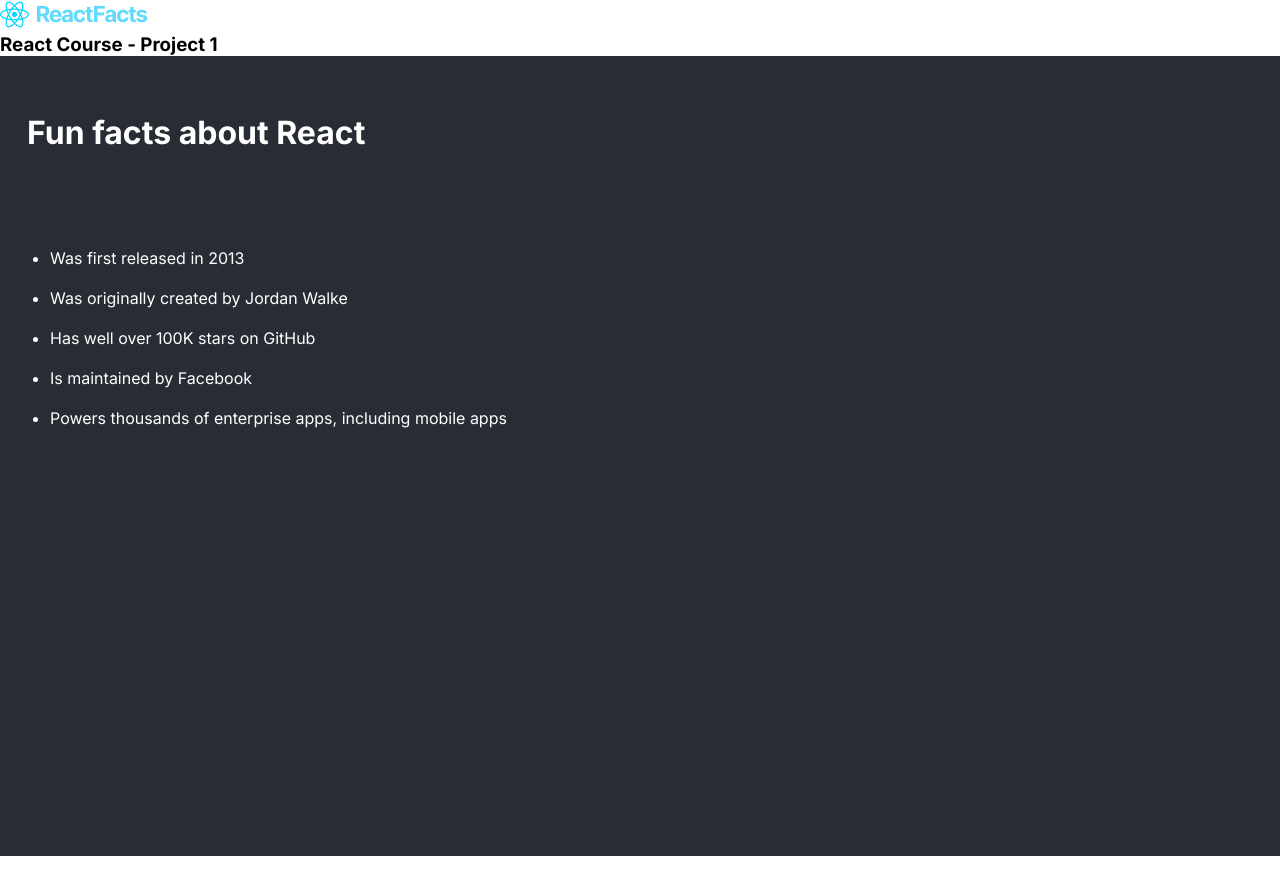
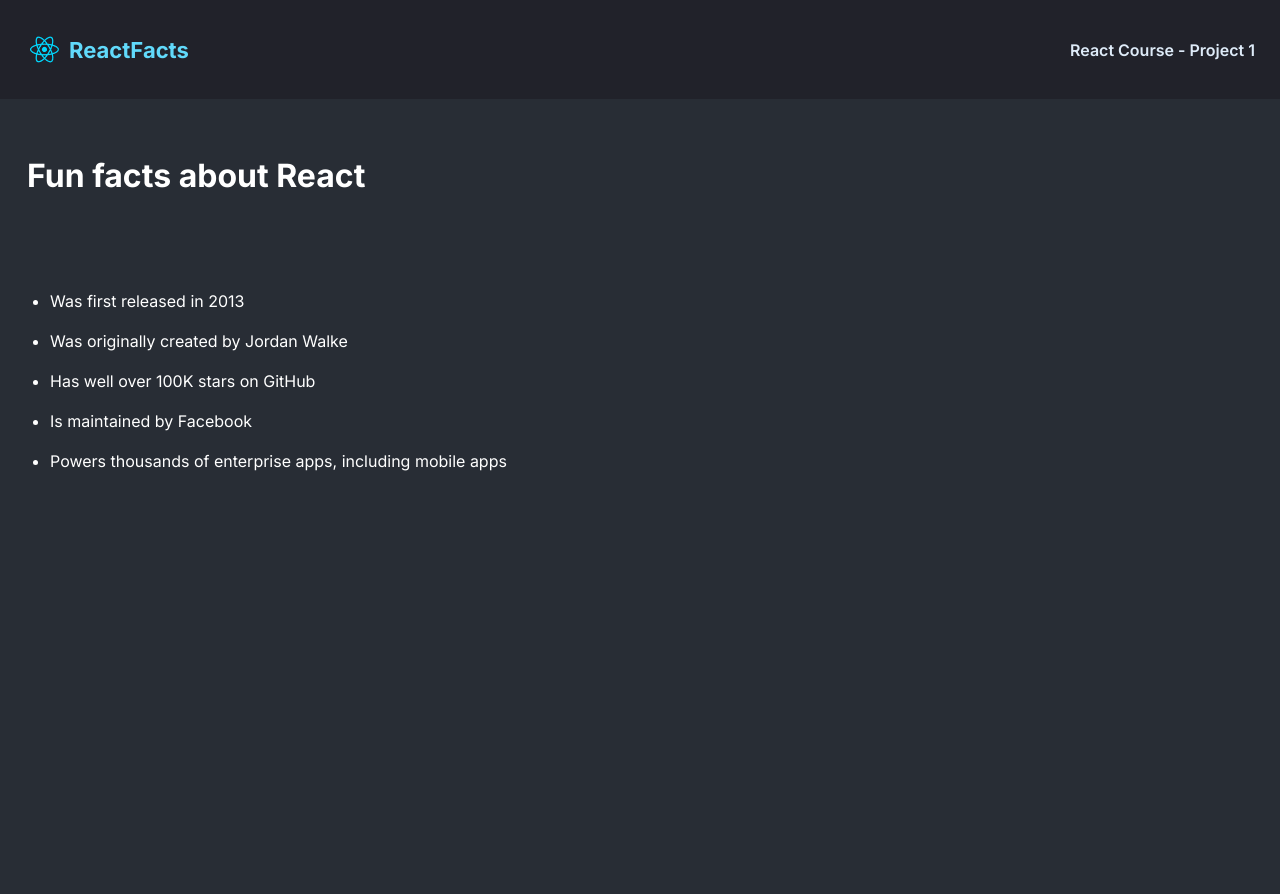
Before and after one commit to ciandevelops/react-facts, a React (Create React App) app: page / in a window 1280 px wide. Shown: the top 894 px of the page. Before the commit the page ends 856 px from the top, so only its background shows below. Built offline with nearby package versions, Linux system fonts and the light colour scheme.

Commit message:
navbar complete

```diff
--- a/src/components/Header.js
+++ b/src/components/Header.js
@@ -2,14 +2,13 @@ import reactLogo from "../images/logo.png";
 
 const Header = () => {
   return (
-    <nav>
-      <div>
+    <nav className="nav">
+      <div className="left-nav">
         <img src={reactLogo} alt="logo" />
+        <h3 className="logo-text">ReactFacts</h3>
       </div>
 
-      <div>
-        <h3>React Course - Project 1</h3>
-      </div>
+      <h4 className="title-text">React Course - Project 1</h4>
     </nav>
   );
 };
--- a/src/index.css
+++ b/src/index.css
@@ -29,10 +29,13 @@ body {
 
 .logo-text {
   color: #61dafb;
+  font-weight: 700;
+  font-size: 22px;
 }
 
 .title-text {
   color: #deebf8;
+  font-weight: 600;
 }
 
 main {
```
Also changed, not shown: src/images/logo.png.
